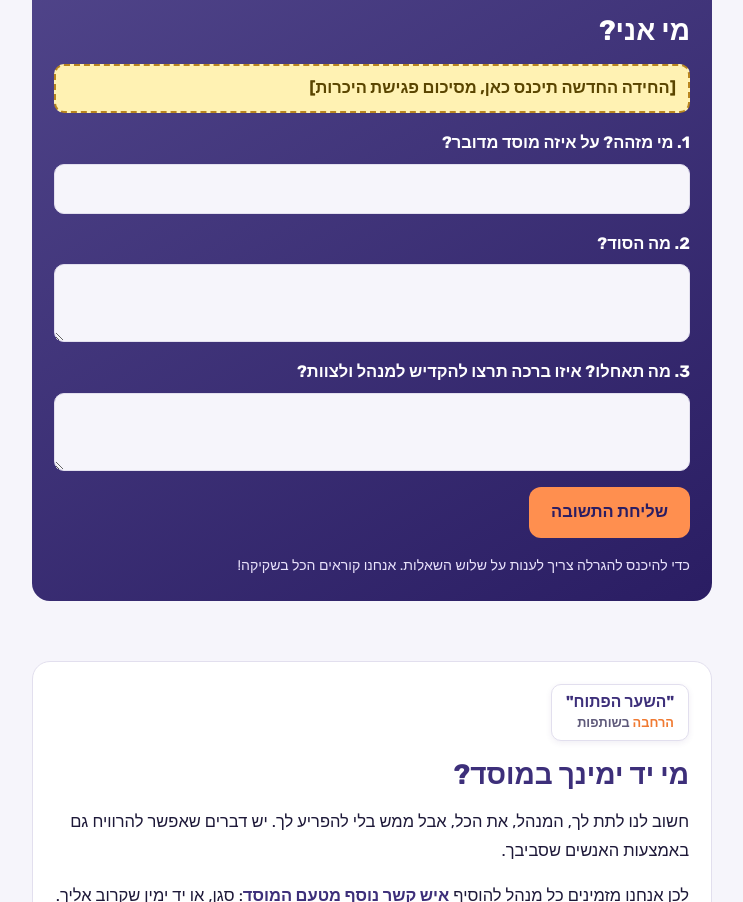
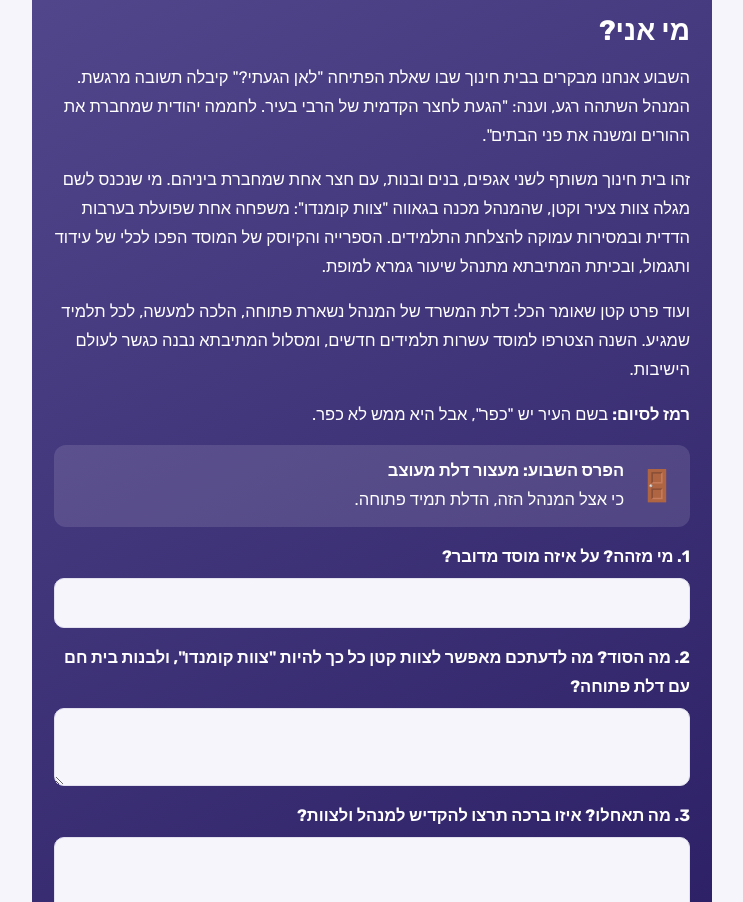
Before and after one commit to 5800654-max/igeret-behrava, a plain HTML site: page vayetze/source.html in a window 1280 px wide. Shown: the part 10200-11102 px from the top of the page, without its empty margins (268-1011 px from the left). Drawn offline with Linux system fonts and the light colour scheme.

Commit message:
Add the new riddle
Co-Authored-By: Claude Opus 5.5 <noreply@anthropic.com>
Claude-Session: https://claude.ai/code/session_01Uz7j8v3kdE6SpYAcXhAgPr

```diff
--- a/vayetze/source.html
+++ b/vayetze/source.html
@@ -402,10 +402,17 @@ input{font:inherit;font-size:16px;color:var(--ink);background:var(--bg);border:1
       <p>מבין התשובות הנכונות נערכה הגרלה, <strong>והזוכה בסט המרקרים בצבעי הרמזור ובפנקס המעוצב הוא הרב יחיאל יהודה (חיליק) קופצ'יק, בית שמש. מזל טוב!</strong></p>
     </div>
     <h2 id="riddle-h">מי אני?</h2>
-    <p class="pending">[החידה החדשה תיכנס כאן, מסיכום פגישת היכרות]</p>
+    <p>השבוע אנחנו מבקרים בבית חינוך שבו שאלת הפתיחה "לאן הגעתי?" קיבלה תשובה מרגשת. המנהל השתהה רגע, וענה: "הגעת לחצר הקדמית של הרבי בעיר. לחממה יהודית שמחברת את ההורים ומשנה את פני הבתים".</p>
+    <p>זהו בית חינוך משותף לשני אגפים, בנים ובנות, עם חצר אחת שמחברת ביניהם. מי שנכנס לשם מגלה צוות צעיר וקטן, שהמנהל מכנה בגאווה "צוות קומנדו": משפחה אחת שפועלת בערבות הדדית ובמסירות עמוקה להצלחת התלמידים. הספרייה והקיוסק של המוסד הפכו לכלי של עידוד ותגמול, ובכיתת המתיבתא מתנהל שיעור גמרא למופת.</p>
+    <p>ועוד פרט קטן שאומר הכל: דלת המשרד של המנהל נשארת פתוחה, הלכה למעשה, לכל תלמיד שמגיע. השנה הצטרפו למוסד עשרות תלמידים חדשים, ומסלול המתיבתא נבנה כגשר לעולם הישיבות.</p>
+    <p><strong>רמז לסיום:</strong> בשם העיר יש "כפר", אבל היא ממש לא כפר.</p>
+    <div class="prize">
+      <span class="ic" aria-hidden="true">🚪</span>
+      <div><strong>הפרס השבוע: מעצור דלת מעוצב</strong><br>כי אצל המנהל הזה, הדלת תמיד פתוחה.</div>
+    </div>
     <div><label class="q" for="r-who">1. מי מזהה? על איזה מוסד מדובר?</label>
       <input id="r-who" maxlength="80"></div>
-    <div><label class="q" for="r-secret">2. מה הסוד?</label>
+    <div><label class="q" for="r-secret">2. מה הסוד? מה לדעתכם מאפשר לצוות קטן כל כך להיות "צוות קומנדו", ולבנות בית חם עם דלת פתוחה?</label>
       <textarea id="r-secret" maxlength="600"></textarea></div>
     <div><label class="q" for="r-bless">3. מה תאחלו? איזו ברכה תרצו להקדיש למנהל ולצוות?</label>
       <textarea id="r-bless" maxlength="400"></textarea></div>
```
Also changed, not shown: vayetze/body.html (+9 -2 lines), vayetze/index.html (+9 -2 lines).
